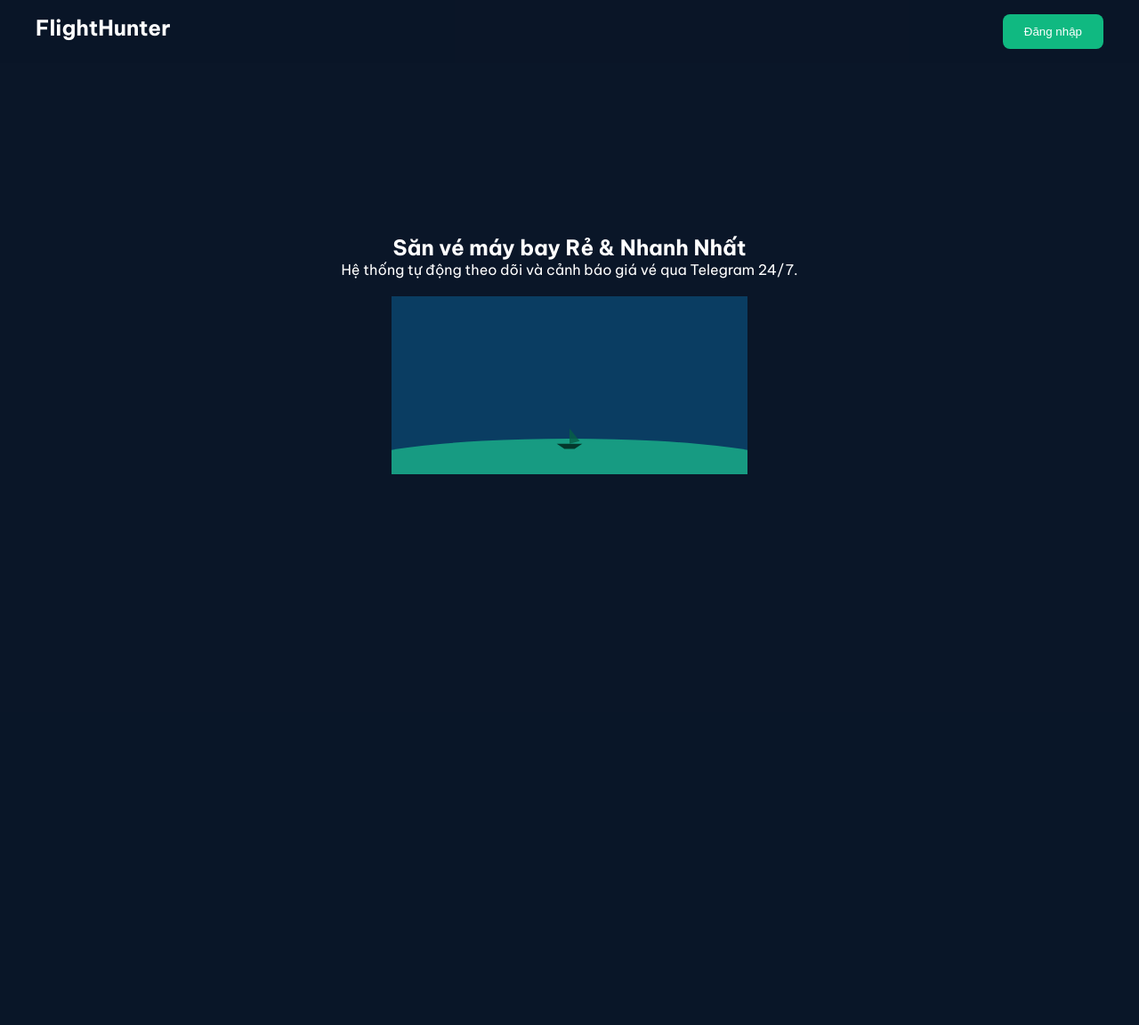
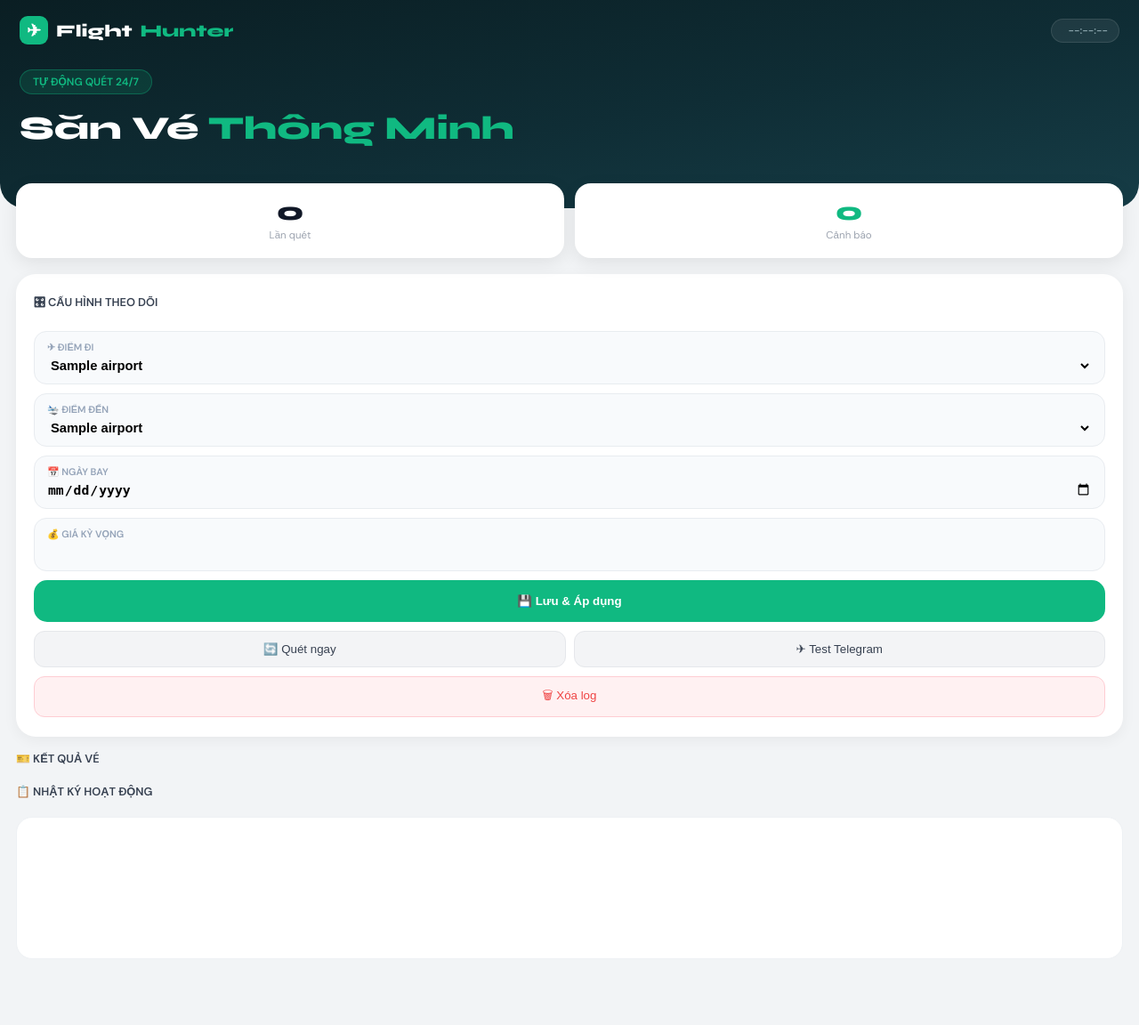
Before and after one commit to thien826/bot-san-ve-may-bay, a Flask app: template bot-san-ve/templates/index.html in a window 1280 px wide. Shown: the whole page at 89% size. Before the commit the page ends 533 px from the top, so only its background shows below. Run offline with Flask 3, Linux system fonts and the light colour scheme; the template is opened without the code that fills it: most values are stand-ins (such as "Sample title", 1, 10 or a date in 2020).

Commit message:
Update index.html

```diff
--- a/bot-san-ve/templates/index.html
+++ b/bot-san-ve/templates/index.html
@@ -1,98 +1,115 @@
 <!DOCTYPE html>
-<html lang="vi" id="html-root">
+<html lang="vi">
 <head>
-<meta charset="UTF-8">
-<meta name="viewport" content="width=device-width,initial-scale=1">
-<title>Flight Hunter Pro — Săn Vé Thông Minh</title>
-<link href="https://fonts.googleapis.com/css2?family=Playfair+Display:wght@700;900&family=Be+Vietnam+Pro:wght@300;400;500;600;700&display=swap" rel="stylesheet">
-<style>
-  :root{ --emerald:#10b981; --emerald-light:#34d399; --emerald-dark:#059669; --navy:#0a1628; --text:#1e293b; --muted:#64748b;}
-  *{box-sizing:border-box; margin:0; padding:0}
-  body{font-family:'Be Vietnam Pro',sans-serif; color:var(--text); overflow-x:hidden}
-  nav{position:fixed; top:0; left:0; right:0; z-index:100; padding:16px 40px; display:flex; justify-content:space-between; background:rgba(10,22,40,0.95); color:white;}
-  .hero{height:100vh; position:relative; overflow:hidden; display:flex; align-items:center; background:#0a1628; color:white; justify-content:center; text-align:center;}
-  .container{max-width:1200px; margin:0 auto; padding:80px 40px;}
-  .modal-overlay{position:fixed; inset:0; background:rgba(10,22,40,0.85); z-index:1000; display:none; align-items:center; justify-content:center;}
-  .modal-overlay.open{display:flex;}
-  .modal-box{background:white; border-radius:24px; width:100%; max-width:420px; padding:28px;}
-  .btn{background:var(--emerald); color:white; padding:12px 24px; border:none; border-radius:8px; cursor:pointer;}
-</style>
+    <meta charset="UTF-8">
+    <meta name="viewport" content="width=device-width, initial-scale=1.0, maximum-scale=1.0, user-scalable=no">
+    <title>Flight Hunter Pro</title>
+    <link href="https://fonts.googleapis.com/css2?family=Syne:wght@400;600;700;800&family=DM+Sans:wght@400;500;600&display=swap" rel="stylesheet">
+    <style>
+        /* [CSS đã được tối ưu hóa theo thiết kế của bạn] */
+        *, *::before, *::after { box-sizing: border-box; margin: 0; padding: 0; }
+        :root { --green: #10b981; --bg-dark: #0a1e23; --bg-mid: #0f2d35; --bg-page: #f2f4f6; --text-white: #ffffff; --text-muted: #8ba5ac; --input-bg: #f8fafc; --label-color: #94a3b8; }
+        body { background: var(--bg-page); font-family: 'DM Sans', sans-serif; min-height: 100vh; padding-bottom: 60px; }
+
+        .header { background: linear-gradient(170deg, var(--bg-dark) 0%, var(--bg-mid) 55%, #163d47 100%); color: white; padding: 0 0 56px 0; border-bottom-left-radius: 28px; border-bottom-right-radius: 28px; position: relative; overflow: hidden; }
+        .topbar { display: flex; justify-content: space-between; align-items: center; padding: 18px 22px 0 22px; position: relative; z-index: 2; }
+        .brand { display: flex; align-items: center; gap: 9px; font-family: 'Syne', sans-serif; font-weight: 800; font-size: 1.2rem; }
+        .brand-icon { width: 32px; height: 32px; background: var(--green); border-radius: 9px; display: flex; align-items: center; justify-content: center; }
+        .brand span { color: var(--green); }
+        .live-pill { display: flex; align-items: center; gap: 6px; background: rgba(255,255,255,0.07); border: 1px solid rgba(255,255,255,0.1); border-radius: 20px; padding: 5px 12px; font-size: 0.72rem; font-weight: 600; color: var(--text-muted); }
+        .live-dot.on { background: var(--green); box-shadow: 0 0 6px var(--green); animation: pulse 2s infinite; }
+
+        .hero { padding: 28px 22px 0 22px; position: relative; z-index: 2; }
+        .scan-badge { display: inline-flex; align-items: center; gap: 6px; background: rgba(16,185,129,0.15); border: 1px solid rgba(16,185,129,0.35); border-radius: 20px; padding: 5px 14px; font-size: 0.75rem; font-weight: 700; color: var(--green); margin-bottom: 18px; }
+        .hero-title { font-family: 'Syne', sans-serif; font-size: 2.3rem; font-weight: 800; line-height: 1.1; color: white; margin-bottom: 14px; }
+        .hero-title .accent { color: var(--green); }
+
+        .stats-float { display: grid; grid-template-columns: 1fr 1fr; gap: 12px; padding: 0 18px; margin-top: -28px; position: relative; z-index: 10; }
+        .stat-card { background: white; border-radius: 18px; padding: 18px 16px; box-shadow: 0 6px 20px rgba(0,0,0,0.08); text-align: center; }
+        .stat-val { font-family: 'Syne', sans-serif; font-size: 1.8rem; font-weight: 800; color: #111827; line-height: 1; margin-bottom: 4px; }
+        .stat-val.green { color: var(--green); }
+        .stat-lbl { font-size: 0.72rem; color: #9ca3af; }
+
+        .section-card { background: white; border-radius: 22px; margin: 18px 18px 16px 18px; padding: 22px 20px; box-shadow: 0 4px 16px rgba(0,0,0,0.05); }
+        .section-head { font-size: 0.8rem; font-weight: 700; color: #374151; text-transform: uppercase; margin-bottom: 20px; }
+        .field-wrap { background: var(--input-bg); border: 1.5px solid #e8ecf0; border-radius: 14px; padding: 10px 14px; margin-bottom: 10px; }
+        .field-label { font-size: 0.68rem; font-weight: 700; color: var(--label-color); text-transform: uppercase; margin-bottom: 3px; }
+        select, input { background: transparent; border: none; width: 100%; font-size: 0.92rem; font-weight: 600; outline: none; }
+        .btn-primary { width: 100%; padding: 16px; background: var(--green); color: white; border-radius: 15px; border: none; font-weight: 700; cursor: pointer; }
+        .btn-row { display: grid; grid-template-columns: 1fr 1fr; gap: 9px; margin-top: 10px; }
+        .btn-secondary { padding: 12px; background: #f3f4f6; color: #374151; border-radius: 12px; border: 1.5px solid #e5e7eb; cursor: pointer; }
+        .btn-danger { padding: 11px; background: #fff1f2; color: #ef4444; border-radius: 12px; border: 1.5px solid #fecdd3; cursor: pointer; width: 100%; margin-top: 10px; }
+
+        .flight-card { background: white; border-radius: 16px; padding: 16px; margin-bottom: 10px; display: flex; justify-content: space-between; align-items: center; border: 1px solid #eef1f4; }
+        .flight-price { font-family: 'Syne', sans-serif; font-weight: 800; font-size: 1rem; color: var(--green); }
+        .book-btn { background: #eff6ff; color: #2563eb; font-size: 0.7rem; font-weight: 700; padding: 5px 11px; border-radius: 8px; text-decoration: none; }
+
+        .log-box { background: white; border-radius: 18px; padding: 16px; height: 160px; overflow-y: auto; font-family: monospace; font-size: 0.73rem; border: 1px solid #eef1f4; }
+        .log-entry { margin-bottom: 5px; padding-bottom: 5px; border-bottom: 1px solid #f3f4f6; }
+    </style>
 </head>
 <body>
-<nav>
-  <h2>FlightHunter</h2>
-  <div>
-    <button class="btn" onclick="openModal('login')">Đăng nhập</button>
-  </div>
-</nav>
 
-<section class="hero">
-  <div>
-    <h1>Săn vé máy bay Rẻ & Nhanh Nhất</h1>
-    <p>Hệ thống tự động theo dõi và cảnh báo giá vé qua Telegram 24/7.</p>
-    <br>
+<div class="header">
+    <div class="topbar">
+        <div class="brand"><div class="brand-icon">✈</div>Flight <span>Hunter</span></div>
+        <div class="live-pill"><div class="live-dot" id="topLiveDot"></div><span id="topLiveTime">--:--:--</span></div>
+    </div>
+    <div class="hero">
+        <div class="scan-badge">TỰ ĐỘNG QUÉT 24/7</div>
+        <h1 class="hero-title">Săn Vé <span class="accent">Thông Minh</span></h1>
+    </div>
+</div>
 
-    <!-- Đoạn SVG đã được sửa lỗi cắt ngang -->
-    <svg width="400" height="200" viewBox="0 0 1400 700">
-      <rect width="1400" height="700" fill="#0a3d62"/>
-      <ellipse cx="700" cy="680" rx="900" ry="120" fill="#1bb38a" opacity="0.8"/>
-      <!-- Boat silhouette Fixed -->
-      <polygon points="650,580 750,580 720,600 680,600" fill="#022c22" opacity="0.9"/>
-      <polygon points="700,520 700,580 740,570" fill="#065f46" opacity="0.8"/>
-    </svg>
+<div class="stats-float">
+    <div class="stat-card"><div class="stat-val" id="scanCount">0</div><div class="stat-lbl">Lần quét</div></div>
+    <div class="stat-card"><div class="stat-val green" id="alertCount">0</div><div class="stat-lbl">Cảnh báo</div></div>
+</div>
 
-  </div>
-</section>
+<div class="section-card">
+    <div class="section-head">🎛 CẤU HÌNH THEO DÕI</div>
+    <div class="field-wrap"><div class="field-label">✈ Điểm đi</div>
+        <select id="origin">{% for ap in airports %}<option value="{{ ap.code }}">{{ ap.name }}</option>{% endfor %}</select>
+    </div>
+    <div class="field-wrap"><div class="field-label">🛬 Điểm đến</div>
+        <select id="destination">{% for ap in airports %}<option value="{{ ap.code }}">{{ ap.name }}</option>{% endfor %}</select>
+    </div>
+    <div class="field-wrap"><div class="field-label">📅 Ngày bay</div><input type="date" id="fly_date"></div>
+    <div class="field-wrap"><div class="field-label">💰 Giá kỳ vọng</div><input type="number" id="threshold"></div>
 
-<!-- Modal Auth -->
-<div class="modal-overlay" id="authModal">
-  <div class="modal-box">
-    <h2 style="color:var(--navy); margin-bottom: 20px;">Đăng nhập / Đăng ký</h2>
-    <div id="alert-box" style="color: red; margin-bottom: 10px;"></div>
-    <form id="authForm" onsubmit="handleAuth(event)">
-      <input type="text" id="username" placeholder="Tên đăng nhập" required style="width:100%; padding:10px; margin-bottom:10px;">
-      <input type="password" id="password" placeholder="Mật khẩu" required style="width:100%; padding:10px; margin-bottom:10px;">
-      <button type="button" class="btn" onclick="setMode('login')" style="width:48%">Đăng nhập</button>
-      <button type="button" class="btn" onclick="setMode('register')" style="width:48%; background:#64748b;">Đăng ký</button>
-      <button type="submit" id="submitBtn" style="display:none;"></button>
-    </form>
-    <button onclick="closeModal()" style="margin-top:15px; border:none; background:none; cursor:pointer;">Đóng</button>
-  </div>
+    <button class="btn-primary" onclick="saveConfig()">💾 Lưu & Áp dụng</button>
+    <div class="btn-row">
+        <button class="btn-secondary" onclick="scanNow()">🔄 Quét ngay</button>
+        <button class="btn-secondary" onclick="testTelegram()">✈ Test Telegram</button>
+    </div>
+    <button class="btn-danger" onclick="clearLogs()">🗑 Xóa log</button>
+</div>
+
+<div style="margin: 0 18px;">
+    <div class="section-head">🎫 KẾT QUẢ VÉ</div>
+    <div id="results-box"></div>
+</div>
+
+<div style="margin: 14px 18px;">
+    <div class="section-head">📋 NHẬT KÝ HOẠT ĐỘNG</div>
+    <div class="log-box" id="log-box"></div>
 </div>
 
 <script>
-  let currentMode = 'login';
-  function openModal(mode) {
-    document.getElementById('authModal').classList.add('open');
-    setMode(mode);
-  }
-  function closeModal() { document.getElementById('authModal').classList.remove('open'); }
-  function setMode(mode) {
-    currentMode = mode;
-    document.getElementById('submitBtn').click();
-  }
-
-  async function handleAuth(e) {
-    e.preventDefault();
-    const u = document.getElementById('username').value;
-    const p = document.getElementById('password').value;
-
-    try {
-      const res = await fetch('/api/auth', {
-        method: 'POST',
-        headers: {'Content-Type': 'application/json'},
-        body: JSON.stringify({ action: currentMode, username: u, password: p })
-      });
-      const data = await res.json();
-      if (data.status === 'ok') {
-        window.location.href = '/dashboard';
-      } else {
-        document.getElementById('alert-box').innerText = data.msg;
-      }
-    } catch (err) {
-      alert("Lỗi kết nối!");
+    function saveConfig() {
+        let payload = {
+            origin: document.getElementById('origin').value,
+            destination: document.getElementById('destination').value,
+            fly_date: document.getElementById('fly_date').value,
+            threshold: document.getElementById('threshold').value,
+            is_active: true
+        };
+        fetch('/api/config', { method: 'POST', headers: {'Content-Type': 'application/json'}, body: JSON.stringify(payload) })
+        .then(() => alert('Đã lưu!'));
     }
-  }
+    function scanNow() { fetch('/api/scan-now', {method: 'POST'}); }
+    function testTelegram() { fetch('/api/test-telegram', {method: 'POST'}); }
+    function clearLogs() { fetch('/api/clear-logs', {method: 'POST'}); }
 </script>
 </body>
 </html>
```
